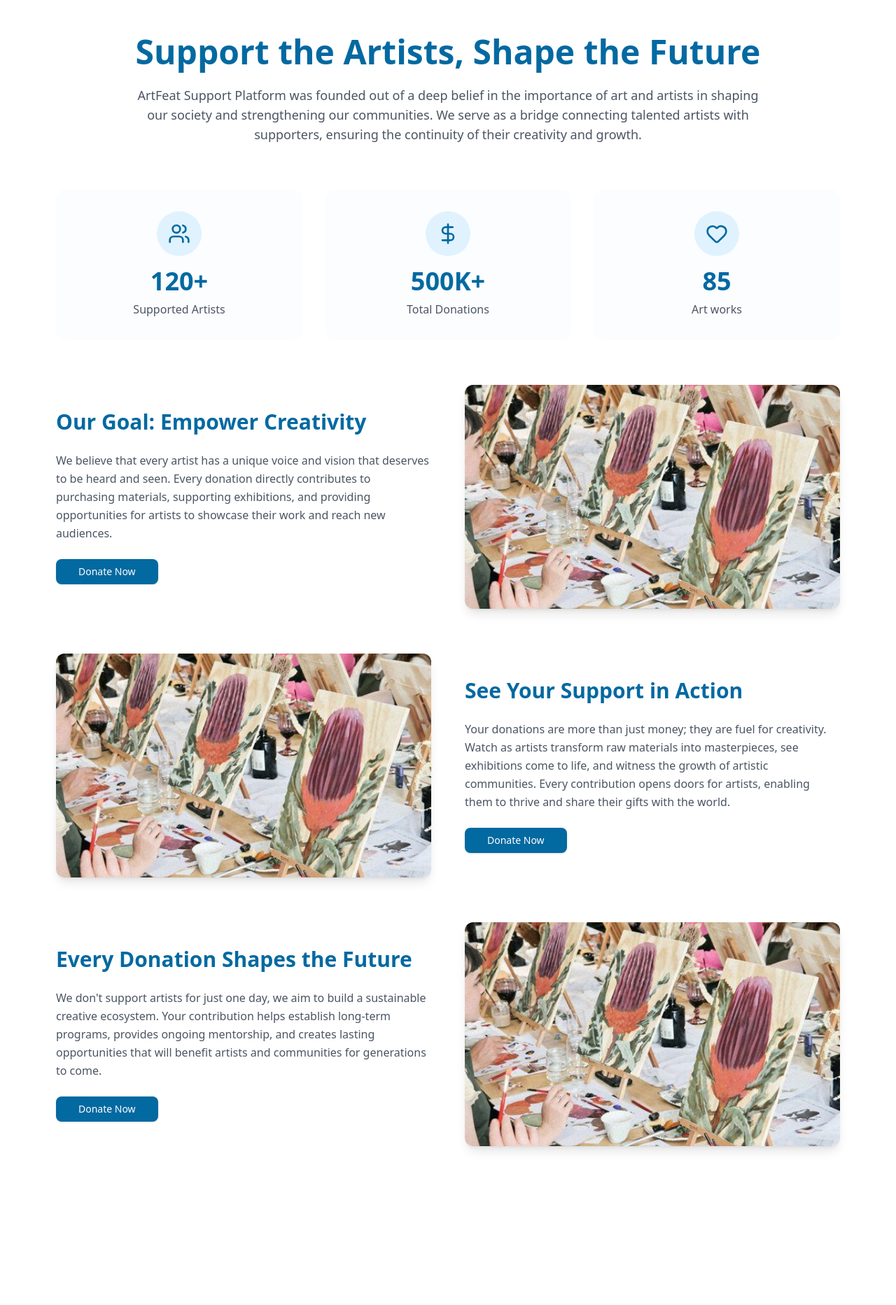
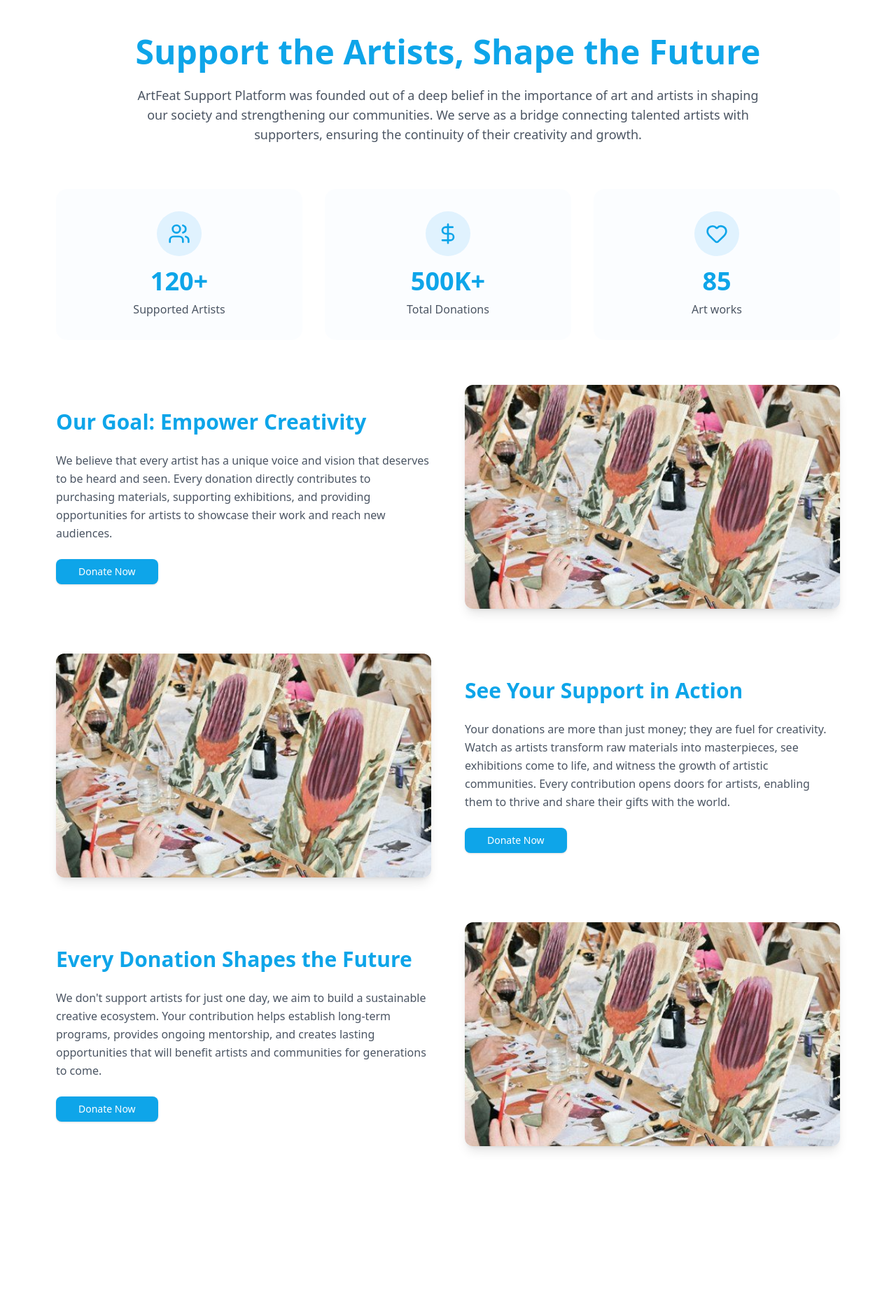
Before and after one commit to shahdhammouda02/ArtFeat, a React (Vite) app: page /support-artist in a window 1280 px wide. Shown: the part 880-2745 px from the top of the page at 70% size. Built offline with nearby package versions, Linux system fonts and the light colour scheme.

Commit message:
support artists

```diff
--- a/src/pages/Support_Artist/components/Hero.tsx
+++ b/src/pages/Support_Artist/components/Hero.tsx
@@ -59,7 +59,7 @@ const Hero = () => {
                 {slide.text}
               </h1>
               <Button
-                className="bg-sky-700/80 hover:bg-sky-800/80 text-white
+                className="bg-sky-500/80 hover:bg-sky-600/80 text-white
                 px-6 sm:px-12 md:px-16 lg:px-20
                 py-3 sm:py-4 md:py-5 lg:py-6
                 text-sm sm:text-base md:text-lg lg:text-lg
--- a/src/pages/Support_Artist/components/SuccessStories.tsx
+++ b/src/pages/Support_Artist/components/SuccessStories.tsx
@@ -39,7 +39,7 @@ const SuccessStories = () => {
   return (
     <section className="py-16">
       <div className="px-4 md:px-16">
-        <h2 className="text-3xl md:text-5xl font-bold text-center mb-6 text-sky-700">
+        <h2 className="text-3xl md:text-5xl font-bold text-center mb-6 text-sky-500">
           Discover Inspiring Success Stories
         </h2>
 
@@ -73,7 +73,7 @@ const SuccessStories = () => {
                 </p>
               </CardContent>
 
-              <CardFooter className="bg-gray-100 border-l-4 border-sky-700 px-4 py-3 mb-3 mt-3">
+              <CardFooter className="bg-gray-100 border-l-4 border-sky-500 px-4 py-3 mb-3 mt-3">
                 <p className="text-gray-700 italic text-sm">
                   {artist.inspiration}
                 </p>
@@ -83,7 +83,7 @@ const SuccessStories = () => {
         </div>
         <div className="flex justify-center mt-10">
           <Button
-            className="bg-sky-700 hover:bg-sky-700/90 text-white
+            className="bg-sky-500 hover:bg-sky-600 text-white
                          px-3 sm:px-7 md:px-12 lg:px-10
                          py-7 sm:py-4 md:py-5 lg:py-6
                          text-sm sm:text-base md:text-lg lg:text-lg
@@ -95,7 +95,7 @@ const SuccessStories = () => {
         </div>
       </div>
 
-      <div className="mt-20 w-full bg-gradient-to-r from-sky-700 to-sky-600 text-white py-16 px-6 text-center">
+      <div className="mt-20 w-full bg-gradient-to-r from-sky-500 to-sky-600 text-white py-16 px-6 text-center">
         <Award className="w-14 h-14 mx-auto mb-6 text-white" />
 
         <h3 className="text-4xl md:text-5xl font-bold mb-4">
@@ -109,7 +109,7 @@ const SuccessStories = () => {
 
         <div className="flex justify-center">
           <Button
-            className="bg-white hover:bg-gray-50 text-sky-700
+            className="bg-white hover:bg-gray-50 text-sky-500
                          px-4 sm:px-10 md:px-12 lg:px-10
                          py-7 sm:py-4 md:py-5 lg:py-6
                          text-sm sm:text-base md:text-lg lg:text-lg
--- a/src/pages/Support_Artist/components/SupportSection.tsx
+++ b/src/pages/Support_Artist/components/SupportSection.tsx
@@ -8,7 +8,7 @@ const SupportSection = () => {
       <div className="px-4 md:px-16 max-w-7xl mx-auto">
         {/* Header Section */}
         <div className="text-center mb-16">
-          <h2 className="text-3xl md:text-5xl font-bold text-sky-700 mb-6">
+          <h2 className="text-3xl md:text-5xl font-bold text-sky-500 mb-6">
             Support the Artists, Shape the Future
           </h2>
           <p className="text-gray-600 max-w-4xl mx-auto text-base md:text-lg leading-relaxed">
@@ -22,25 +22,25 @@ const SupportSection = () => {
         <div className="grid grid-cols-1 md:grid-cols-3 gap-8 mb-16">
           <div className="text-center bg-sky-50/30 py-8 px-6 rounded-2xl">
             <div className="w-16 h-16 bg-sky-100 rounded-full flex items-center justify-center mx-auto mb-4">
-              <Users className="w-8 h-8 text-sky-700" />
+              <Users className="w-8 h-8 text-sky-500" />
             </div>
-            <div className="text-3xl md:text-4xl font-bold text-sky-700 mb-2">120+</div>
+            <div className="text-3xl md:text-4xl font-bold text-sky-500 mb-2">120+</div>
             <div className="text-gray-600 font-medium">Supported Artists</div>
           </div>
 
           <div className="text-center bg-sky-50/30 py-8 px-6 rounded-2xl">
             <div className="w-16 h-16 bg-sky-100 rounded-full flex items-center justify-center mx-auto mb-4">
-              <DollarSign className="w-8 h-8 text-sky-700" />
+              <DollarSign className="w-8 h-8 text-sky-500" />
             </div>
-            <div className="text-3xl md:text-4xl font-bold text-sky-700 mb-2">500K+</div>
+            <div className="text-3xl md:text-4xl font-bold text-sky-500 mb-2">500K+</div>
             <div className="text-gray-600 font-medium">Total Donations</div>
           </div>
 
           <div className="text-center bg-sky-50/30 py-8 px-6 rounded-2xl">
             <div className="w-16 h-16 bg-sky-100 rounded-full flex items-center justify-center mx-auto mb-4">
-              <Heart className="w-8 h-8 text-sky-700" />
+              <Heart className="w-8 h-8 text-sky-500" />
             </div>
-            <div className="text-3xl md:text-4xl font-bold text-sky-700 mb-2">85</div>
+            <div className="text-3xl md:text-4xl font-bold text-sky-500 mb-2">85</div>
             <div className="text-gray-600 font-medium">Art works</div>
           </div>
         </div>
@@ -48,7 +48,7 @@ const SupportSection = () => {
         {/* Our Goal Section */}
         <div className="grid grid-cols-1 lg:grid-cols-2 gap-12 items-center mb-16">
           <div>
-            <h3 className="text-2xl md:text-3xl font-bold text-sky-700 mb-6">
+            <h3 className="text-2xl md:text-3xl font-bold text-sky-500 mb-6">
               Our Goal: Empower Creativity
             </h3>
             <p className="text-gray-600 mb-6 leading-relaxed">
@@ -56,7 +56,7 @@ const SupportSection = () => {
               Every donation directly contributes to purchasing materials, supporting exhibitions, and providing
               opportunities for artists to showcase their work and reach new audiences.
             </p>
-            <Button className="bg-sky-700 hover:bg-sky-800 text-white px-8 py-3 rounded-lg font-medium">
+            <Button className="bg-sky-500 hover:bg-sky-600 text-white px-8 py-3 rounded-lg font-medium">
               Donate Now
             </Button>
           </div>
@@ -79,7 +79,7 @@ const SupportSection = () => {
             />
           </div>
           <div>
-            <h3 className="text-2xl md:text-3xl font-bold text-sky-700 mb-6">
+            <h3 className="text-2xl md:text-3xl font-bold text-sky-500 mb-6">
               See Your Support in Action
             </h3>
             <p className="text-gray-600 mb-6 leading-relaxed">
@@ -89,7 +89,7 @@ const SupportSection = () => {
               contribution opens doors for artists, enabling them to thrive and share
               their gifts with the world.
             </p>
-            <Button className="bg-sky-700 hover:bg-sky-800 text-white px-8 py-3 rounded-lg font-medium">
+            <Button className="bg-sky-500 hover:bg-sky-600 text-white px-8 py-3 rounded-lg font-medium">
               Donate Now
             </Button>
           </div>
@@ -98,7 +98,7 @@ const SupportSection = () => {
         {/* Every Donation Section */}
         <div className="grid grid-cols-1 lg:grid-cols-2 gap-12 items-center">
           <div>
-            <h3 className="text-2xl md:text-3xl font-bold text-sky-700 mb-6">
+            <h3 className="text-2xl md:text-3xl font-bold text-sky-500 mb-6">
               Every Donation Shapes the Future
             </h3>
             <p className="text-gray-600 mb-6 leading-relaxed">
@@ -107,7 +107,7 @@ const SupportSection = () => {
               provides ongoing mentorship, and creates lasting opportunities that will
               benefit artists and communities for generations to come.
             </p>
-            <Button className="bg-sky-700 hover:bg-sky-800 text-white px-8 py-3 rounded-lg font-medium">
+            <Button className="bg-sky-500 hover:bg-sky-600 text-white px-8 py-3 rounded-lg font-medium">
               Donate Now
             </Button>
           </div>
```
Also changed, not shown: src/pages/Support_Artist/components/DonationForm.tsx (+9 -9 lines).
